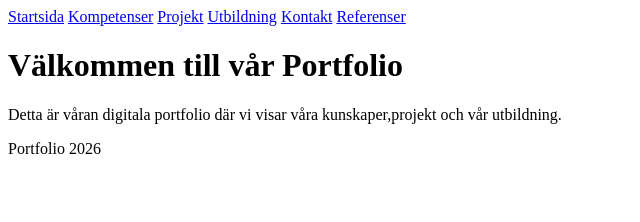
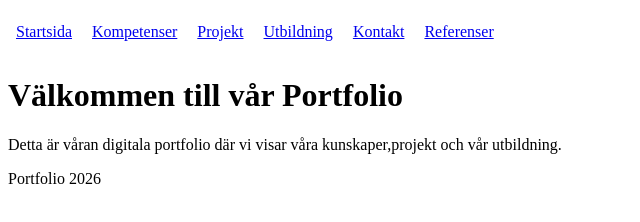
Before and after one commit to saidnur596/Portfolio, a plain HTML site: page portfolio/index.html in a window 1280 px wide. Shown: the whole page, without its empty margins (0-640 px from the left). Drawn offline with Linux system fonts and the light colour scheme.

Commit message:
gör menylänkar lättare att trycka på.

```diff
--- a/portfolio/css/style.css
+++ b/portfolio/css/style.css
@@ -1,6 +1,6 @@
 .site-header {}
-.site-nav {}
-.site-nav__link {}
+.site-nav .site-nav { display: flex; flex-wrap: wrap; gap: 0.5rem; }
+.site-nav__link {display: inline-flex; align-items: center; min-height: 48px; padding: 0 0.5rem;}
 
 .home-page__title {}
 .home-page__text {}
```
